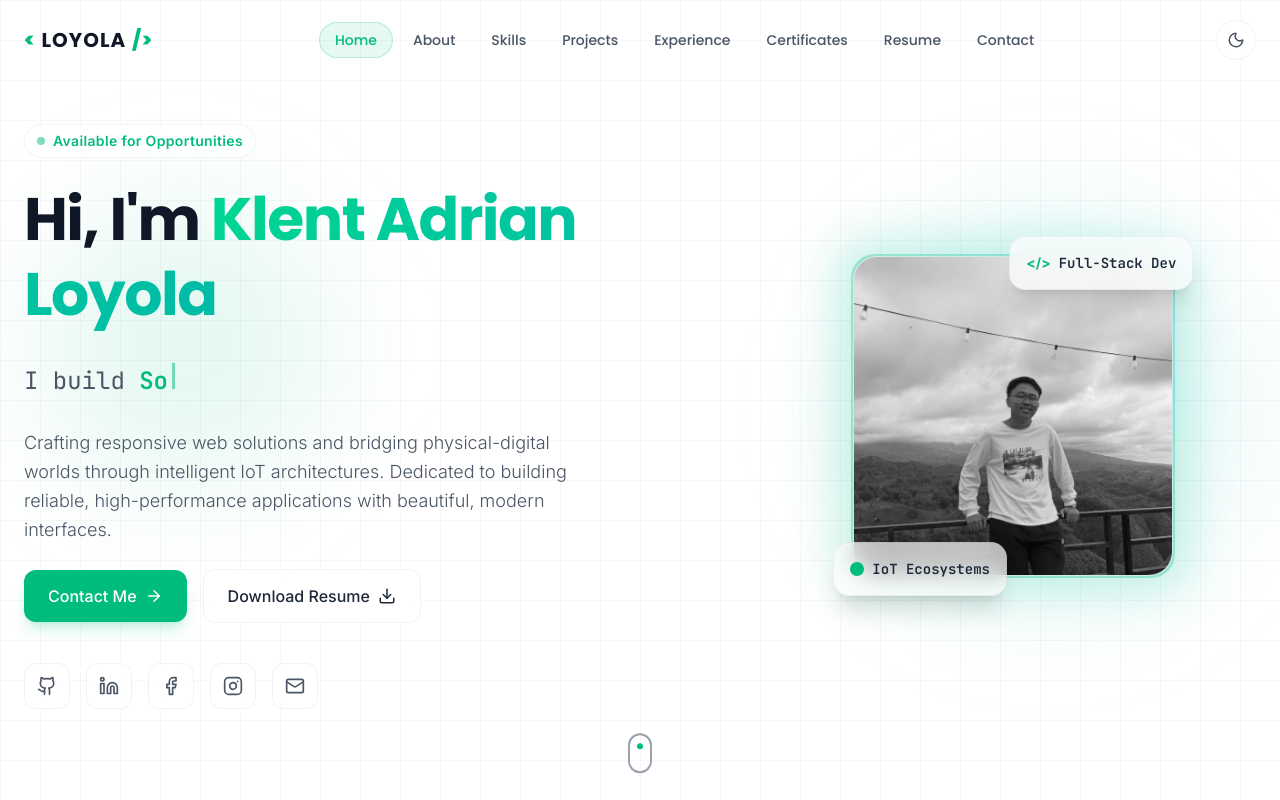
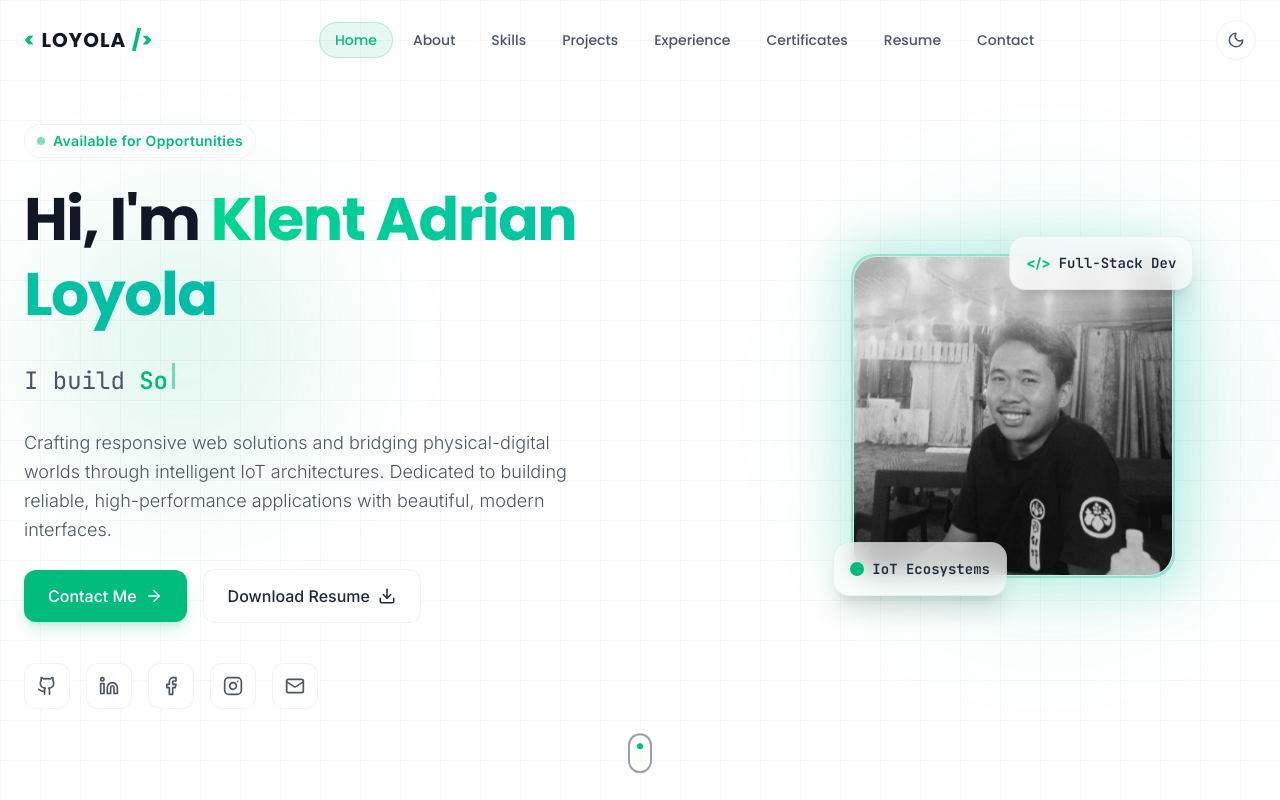
Before and after one commit to klentloyola2003/porfolio, a React (Vite) app: page / in a window 1280 px wide. Shown: the top 800 px of the page. Built offline with nearby package versions, Linux system fonts and the light colour scheme.

Commit message:
Use portrait avatar for cursor effect

```diff
--- a/src/components/Hero.tsx
+++ b/src/components/Hero.tsx
@@ -231,6 +231,7 @@ export default function Hero() {
                 referrerPolicy="no-referrer"
                 className="w-full h-full object-cover grayscale group-hover:grayscale-0 transition-[filter,transform] duration-700 ease-out"
                 style={{
+                  objectPosition: 'center 22%',
                   transform: `translate3d(${avatarOffset.x * 2.5}px, ${avatarOffset.y * 2.5}px, 0) scale(1.1)`,
                   transition: avatarOffset.x === 0 && avatarOffset.y === 0
                     ? 'transform 500ms ease-out, filter 700ms ease-out'
--- a/src/data.ts
+++ b/src/data.ts
@@ -3,7 +3,7 @@ import { Skill, Project, Experience, Certificate } from './types';
 export const PERSONAL_INFO = {
   name: 'Klent Adrian Loyola',
   title: 'Full-Stack Developer & IoT Engineer',
-  avatar: '/img/1.jpg',
+  avatar: '/img/2.jpg',
   shortIntro: 'Crafting responsive web solutions and bridging physical-digital worlds through intelligent IoT architectures. Dedicated to building reliable, high-performance applications with beautiful, modern interfaces.',
   aboutLong: 'I am a passionate Full-Stack Developer and IoT Engineer with a deep curiosity for connecting hardware with modern web systems. With a strong foundation in both software engineering and physical computing, I build software that matters—ranging from robust web applications with Laravel and React, to automation pipelines driven by Arduino and ESP32. My career objective is to develop secure, accessible, and scalable digital systems that simplify daily workflows and empower businesses.',
   education: [
```
